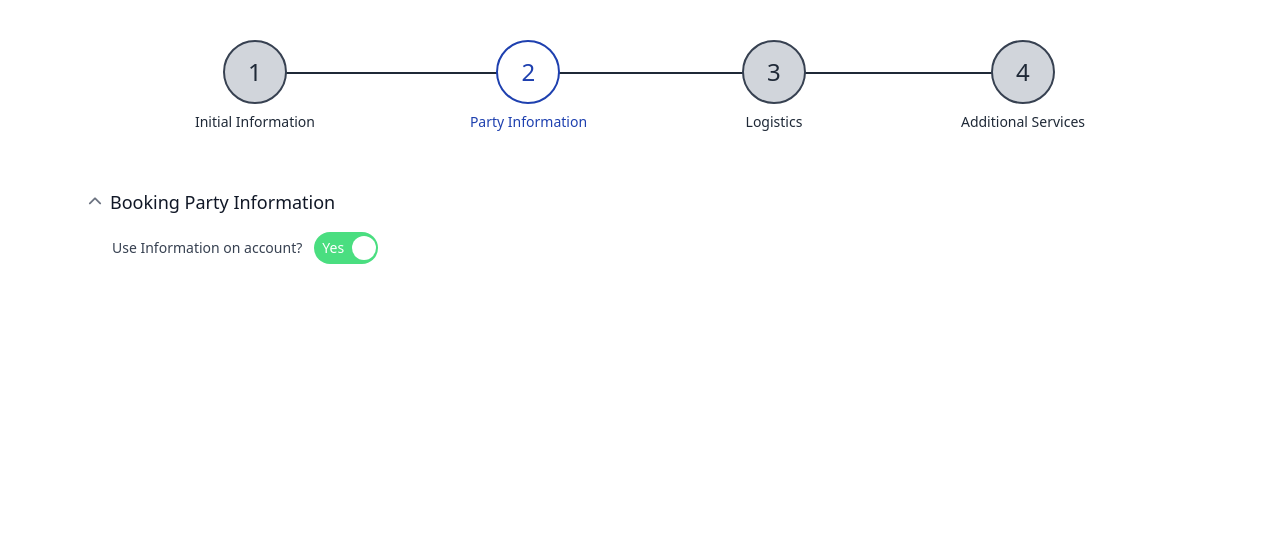
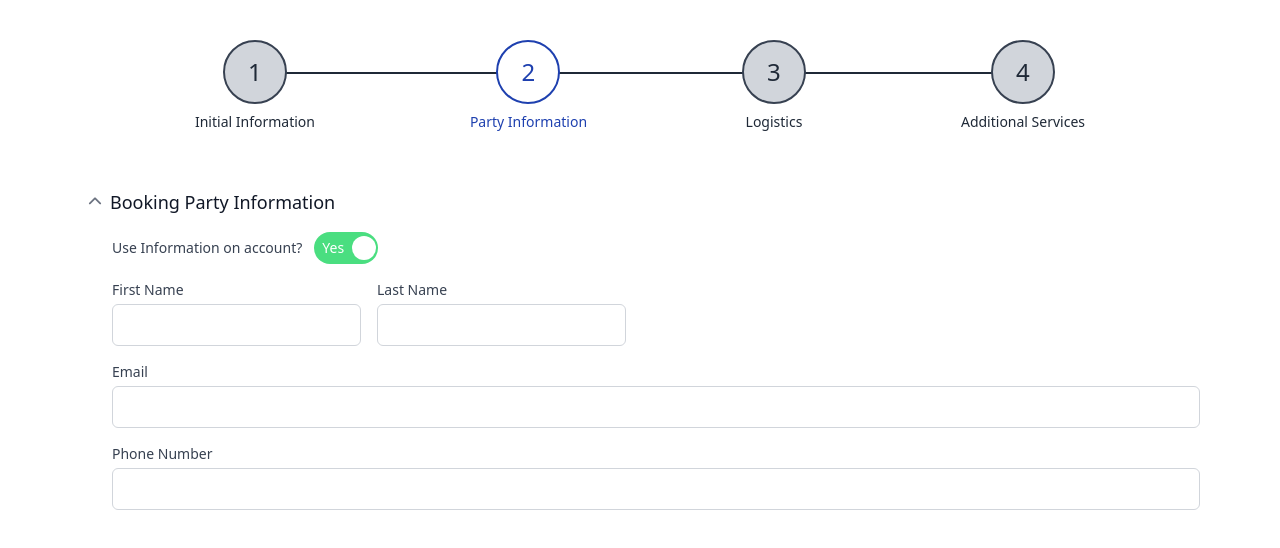
Before and after one commit to AvirukBasak/formease-internship-task, a Next.js app: page / in a window 1280 px wide. Shown: the top 548 px of the page. Built offline with nearby package versions, Linux system fonts and the light colour scheme.

Commit message:
toggle switch bug fix

```diff
--- a/src/components/ToggleSwitch.tsx
+++ b/src/components/ToggleSwitch.tsx
@@ -4,34 +4,32 @@ interface ToggleSwitchProps {
   onLabel?: string;
   offLabel?: string;
   defState?: boolean;
-  onStateChange?: (state: boolean) => void;
+  onStateChange?: (newState: boolean) => void;
 };
 
 export default function ToggleSwitch({ onLabel = "Yes", offLabel = "No", defState = false, onStateChange }: ToggleSwitchProps): JSX.Element {
-  const [toggle, setToggle] = useState(!defState);
-  const toggleClassBg = " transform bg-green-400";
-  const toggleClassFg = " transform translate-x-2 bg-white";
+  const [toggle, setToggle] = useState(defState);
   return (
     <div
       className={
         "text-white w-16 h-8 pl-1 pr-1 flex items-center rounded-full cursor-pointer " +
-        (toggle ? "bg-red-400" : toggleClassBg)
+        (toggle ? "transform bg-green-400" : "bg-red-400")
       }
       onClick={() => {
         setToggle(!toggle);
         onStateChange && onStateChange(!toggle);
       }}>
 
-      {!toggle && <span className="text-sm ml-1">{onLabel}</span>}
+      {toggle && <span className="text-sm ml-1">{onLabel}</span>}
 
       <div
         className={
           "h-6 w-6 rounded-full transform duration-200 ease-in-out " +
-          (toggle ? "bg-red-600" : toggleClassFg)
+          (toggle ? "transform translate-x-2 bg-white" : "bg-red-600")
         }
       />
 
-      {toggle && <span className="text-sm ml-1">{offLabel}</span>}
+      {!toggle && <span className="text-sm ml-1">{offLabel}</span>}
 
     </div>
   );
--- a/src/pages/pagePartyInfo.tsx
+++ b/src/pages/pagePartyInfo.tsx
@@ -1,18 +1,45 @@
-import React from 'react'
+import React, { useState } from 'react'
 import ToggleSwitch from '@/components/ToggleSwitch'
 import SectionCollapsable from '@/components/SectionCollapsable'
 
+function AccountInformation(): JSX.Element {
+  return (
+    <>
+      <div className="flex flex-col">
+        <div className="flex flex-row">
+          <div className="flex flex-col">
+            <label className="text-sm font-medium text-gray-700">First Name</label>
+            <input type="text" className="mt-1 p-2 rounded-md border border-gray-300" />
+          </div>
+          <div className="flex flex-col ml-4">
+            <label className="text-sm font-medium text-gray-700">Last Name</label>
+            <input type="text" className="mt-1 p-2 rounded-md border border-gray-300" />
+          </div>
+        </div>
+        <div className="flex flex-col mt-4">
+          <label className="text-sm font-medium text-gray-700">Email</label>
+          <input type="text" className="mt-1 p-2 rounded-md border border-gray-300" />
+        </div>
+        <div className="flex flex-col mt-4">
+          <label className="text-sm font-medium text-gray-700">Phone Number</label>
+          <input type="text" className="mt-1 p-2 rounded-md border border-gray-300" />
+        </div>
+      </div>
+    </>
+  )
+}
+
 export default function PagePartyInfo(): JSX.Element {
+  const [useAccountInfo, setUseAccountInfo] = useState(true);
   return (
     <>
       <SectionCollapsable title="Booking Party Information" /*subtitle=""*/>
         <>
           <div className="ml-8 flex items-center">
             <label className="mr-3 text-sm font-medium text-gray-700">Use Information on account?</label>
-            <ToggleSwitch defState={true} onStateChange={state => {
-              console.log(state);
-            }} />
+            <ToggleSwitch defState={useAccountInfo} onStateChange={newState => setUseAccountInfo(newState)} />
           </div>
+          {useAccountInfo && <div className="ml-8 mt-4"><AccountInformation /></div>}
         </>
       </SectionCollapsable>
     </>
```
